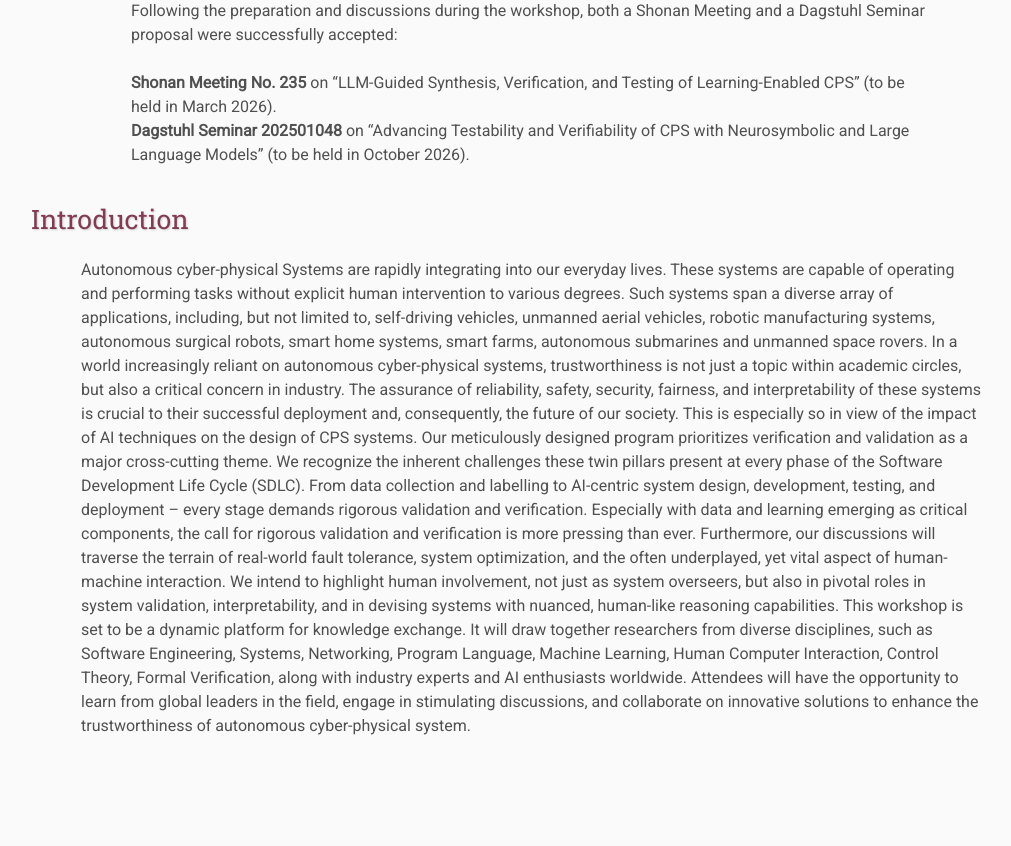
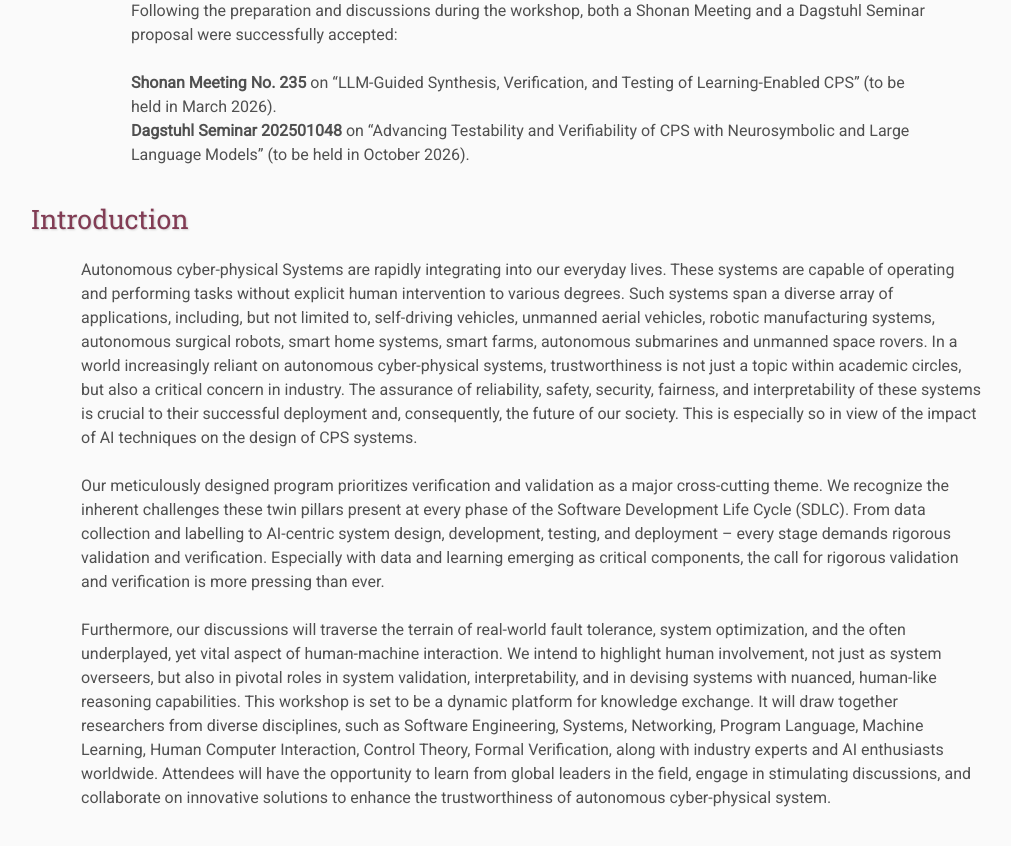
Before and after one commit to ITSEG-MQ/tacps, a Jekyll site: the page built from archive/2024-oct/index.html, in a window 1280 px wide and 900 px high, scrolled down 716 px. Shown: the top 846 px of the window, without its empty margins (109-1120 px from the left). Built offline with Jekyll 4.4.1, drawn with Linux system fonts in a browser that asks for light colours.

Commit message:
Update index.html

```diff
--- a/archive/2024-oct/index.html
+++ b/archive/2024-oct/index.html
@@ -35,12 +35,15 @@ nav: archive
 
 
 <h3>Introduction</h3>
+
 <p>
   Autonomous cyber-physical Systems are rapidly integrating into our everyday lives. These systems are capable of operating and performing tasks without explicit human intervention to various degrees. Such systems span a diverse array of applications, including, but not limited to, self-driving vehicles, unmanned aerial vehicles, robotic manufacturing systems, autonomous surgical robots, smart home systems, smart farms, autonomous submarines and unmanned space rovers. In a world increasingly reliant on autonomous cyber-physical systems, trustworthiness is not just a topic within academic circles, but also a critical concern in industry. The assurance of reliability, safety, security, fairness, and interpretability of these systems is crucial to their successful deployment and, consequently, the future of our society. This is especially so in view of the impact of AI techniques on the design of CPS systems.
+</p>
 
-Our meticulously designed program prioritizes verification and validation as a major cross-cutting theme. We recognize the inherent challenges these twin pillars present at every phase of the Software Development Life Cycle (SDLC). From data collection and labelling to AI-centric system design, development, testing, and deployment – every stage demands rigorous validation and verification. Especially with data and learning emerging as critical components, the call for rigorous validation and verification is more pressing than ever.
+<p>
+  Our meticulously designed program prioritizes verification and validation as a major cross-cutting theme. We recognize the inherent challenges these twin pillars present at every phase of the Software Development Life Cycle (SDLC). From data collection and labelling to AI-centric system design, development, testing, and deployment – every stage demands rigorous validation and verification. Especially with data and learning emerging as critical components, the call for rigorous validation and verification is more pressing than ever.
+</p>
 
-Furthermore, our discussions will traverse the terrain of real-world fault tolerance, system optimization, and the often underplayed, yet vital aspect of human-machine interaction. We intend to highlight human involvement, not just as system overseers, but also in pivotal roles in system validation, interpretability, and in devising systems with nuanced, human-like reasoning capabilities.
-
-This workshop is set to be a dynamic platform for knowledge exchange. It will draw together researchers from diverse disciplines, such as Software Engineering, Systems, Networking, Program Language, Machine Learning, Human Computer Interaction, Control Theory, Formal Verification, along with industry experts and AI enthusiasts worldwide. Attendees will have the opportunity to learn from global leaders in the field, engage in stimulating discussions, and collaborate on innovative solutions to enhance the trustworthiness of autonomous cyber-physical system.
+<p>
+  Furthermore, our discussions will traverse the terrain of real-world fault tolerance, system optimization, and the often underplayed, yet vital aspect of human-machine interaction. We intend to highlight human involvement, not just as system overseers, but also in pivotal roles in system validation, interpretability, and in devising systems with nuanced, human-like reasoning capabilities. This workshop is set to be a dynamic platform for knowledge exchange. It will draw together researchers from diverse disciplines, such as Software Engineering, Systems, Networking, Program Language, Machine Learning, Human Computer Interaction, Control Theory, Formal Verification, along with industry experts and AI enthusiasts worldwide. Attendees will have the opportunity to learn from global leaders in the field, engage in stimulating discussions, and collaborate on innovative solutions to enhance the trustworthiness of autonomous cyber-physical system.
 </p>
```
